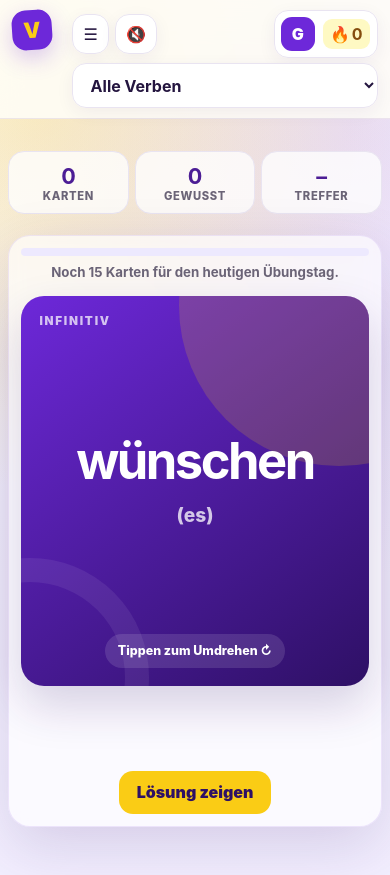
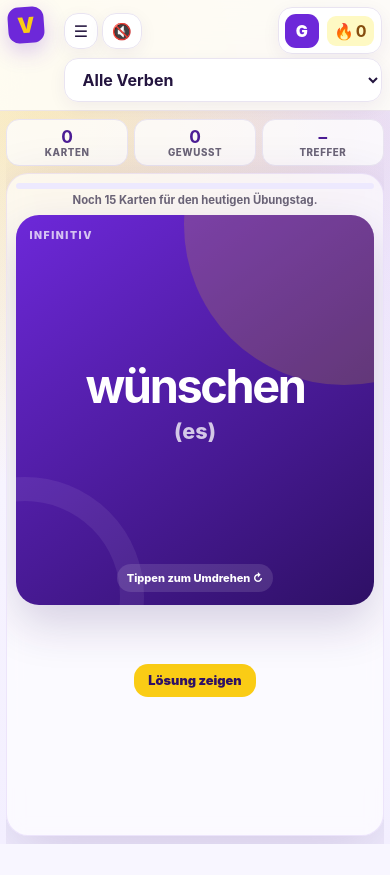
Before and after one commit to ivanboyanov/ivanboyanov.github.io, a website: page index.html in a window 390 px wide. After the commit the page ends 844 px from the top, so only its background shows below. Drawn offline with Linux system fonts and the light colour scheme; no server answers.

Commit message:
Fit mobile practice view to one screen

```diff
--- a/styles.css
+++ b/styles.css
@@ -206,36 +206,65 @@ main { width: min(1120px, calc(100% - 2rem)); margin: 0 auto; padding: clamp(2re
 }
 
 @media (max-width: 590px) {
-  .topbar { min-height: 68px; padding: .65rem .75rem; }
+  html, body { height: 100%; overflow: hidden; }
+  body { min-height: 100dvh; }
+  .app-shell { display: flex; flex-direction: column; height: 100vh; height: 100dvh; min-height: 0; overflow: hidden; }
+  .topbar { flex: 0 0 auto; min-height: 0; padding: .45rem .5rem; }
   .brand span:last-child { display: none; }
-  .brand-mark { width: 40px; height: 40px; }
-  .toolbar { gap: .35rem; flex: 1; }
+  .brand-mark { width: 36px; height: 36px; border-radius: 11px; }
+  .toolbar { gap: .25rem; flex: 1; }
   .toolbar-menu { position: static; }
   .menu-panel {
     top: calc(100% + .35rem);
-    left: .75rem;
-    right: .75rem;
+    left: .5rem;
+    right: .5rem;
     z-index: 1;
     width: auto;
     max-height: min(24rem, calc(100dvh - 7rem));
     overflow-y: auto;
     overscroll-behavior: contain;
   }
-  .toolbar-button, .profile-button { min-height: 40px; }
-  .toolbar-button { padding: .55rem .65rem; }
+  .toolbar-button, .profile-button { min-height: 36px; }
+  .toolbar-button { padding: .45rem .55rem; }
   .profile-button { margin-left: auto; }
-  main { width: min(100% - 1rem, 1120px); padding-top: 2rem; }
+  .list-picker select { padding-top: .48rem; padding-bottom: .48rem; }
+  main {
+    display: flex;
+    flex: 1 1 auto;
+    flex-direction: column;
+    min-height: 0;
+    width: min(100% - .75rem, 1120px);
+    padding: .5rem 0;
+    overflow: hidden;
+  }
+  .session-overview { flex: 0 0 auto; margin-bottom: .45rem; }
   .session-box { gap: .35rem; }
-  .session-box div { min-width: 0; padding: .65rem .3rem; }
-  .practice-area { border-radius: 22px; padding: .75rem; }
-  .card-scene { height: min(116vw, 390px); }
-  .card-face { border-radius: 23px; padding: 1.15rem; }
+  .session-box div { min-width: 0; padding: .42rem .25rem; border-radius: 13px; }
+  .session-box strong { font-size: 1.08rem; }
+  .session-box span { font-size: .61rem; }
+  .practice-area {
+    display: flex;
+    flex: 1 1 auto;
+    flex-direction: column;
+    min-height: 0;
+    overflow: hidden;
+    border-radius: 22px;
+    padding: .55rem;
+  }
+  .progress-track { flex: 0 0 auto; height: 6px; }
+  .daily-hint { flex: 0 0 auto; margin: .32rem 0 .48rem; font-size: clamp(.64rem, 2.9vw, .75rem); line-height: 1.2; }
+  .card-scene { flex: 1 1 0; min-height: 0; height: auto; max-height: min(116vw, 390px); }
+  .card-face { border-radius: 23px; padding: .85rem; }
   .flashcard { border-radius: 23px; }
-  .card-content h2 { font-size: clamp(2.25rem, 13vw, 4rem); }
-  .type-badge { top: .8rem; right: .8rem; }
-  .answer-actions { gap: .45rem; }
-  .answer-button { min-width: 0; flex: 1; padding: .82rem .4rem; font-size: .83rem; }
-  .answer-button span:first-child { width: 25px; height: 25px; }
+  .card-content h2 { font-size: clamp(1.85rem, min(12vw, 7dvh), 4rem); }
+  .card-content p { margin-top: .45rem; font-size: clamp(.95rem, 4dvh, 1.35rem); }
+  .card-kicker { font-size: .65rem; }
+  .turn-hint { padding: .42rem .62rem; font-size: .69rem; }
+  .type-badge { top: .65rem; right: .65rem; padding: .36rem .5rem; font-size: .62rem; }
+  .answer-actions { flex: 0 0 auto; gap: .4rem; margin-top: .55rem; }
+  .answer-button { min-width: 0; flex: 1; padding: .6rem .3rem; font-size: .78rem; }
+  .answer-button span:first-child { width: 23px; height: 23px; }
+  .show-answer { flex: 0 0 auto; margin-top: .5rem; padding: .55rem .9rem; font-size: .8rem; }
   .profile-stats { grid-template-columns: repeat(2,1fr); }
   .editor-topline, .form-grid.three, .autofill-row, .paradigm-grid { grid-template-columns: 1fr; }
   .verb-check-grid { grid-template-columns: 1fr; max-height: 300px; }
```
